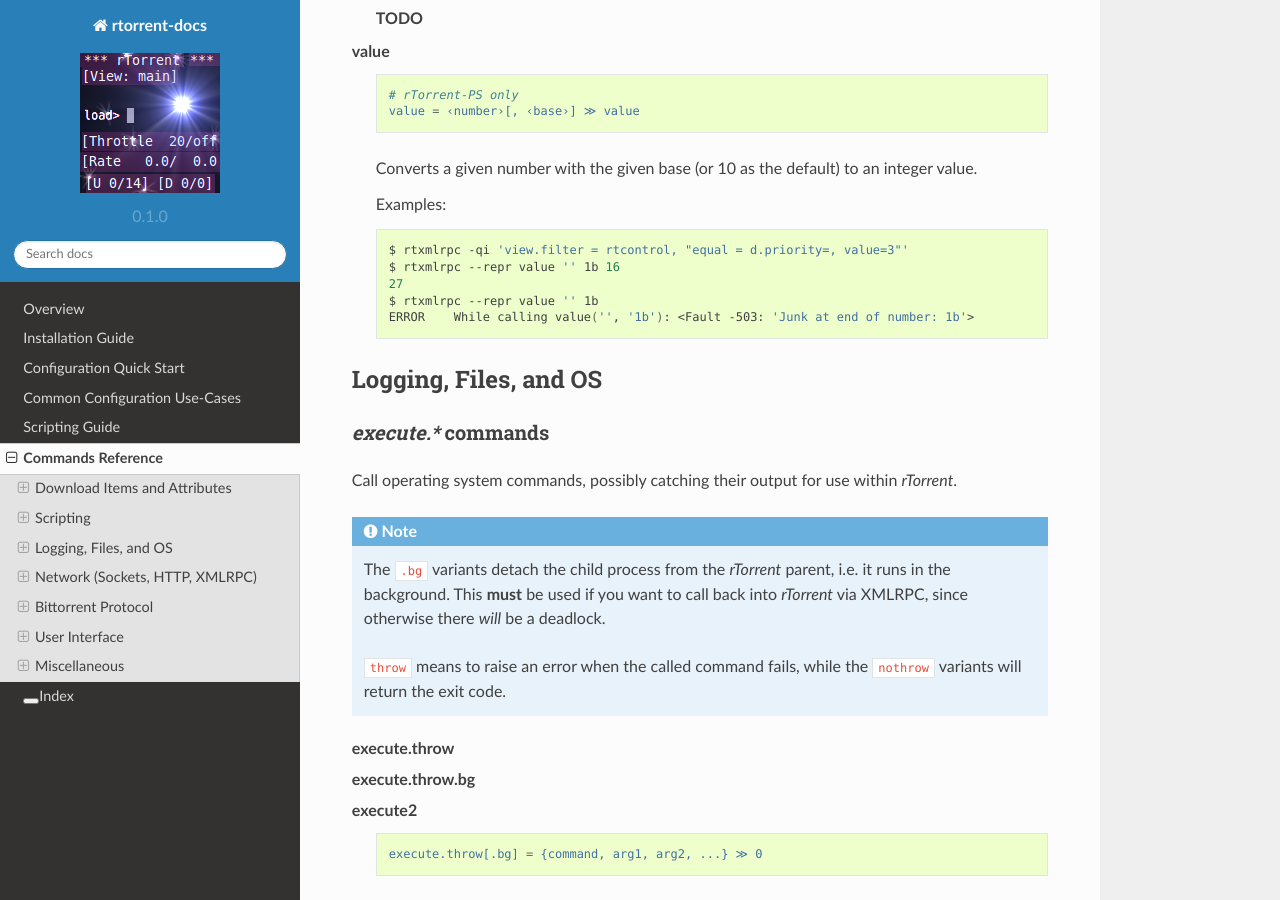
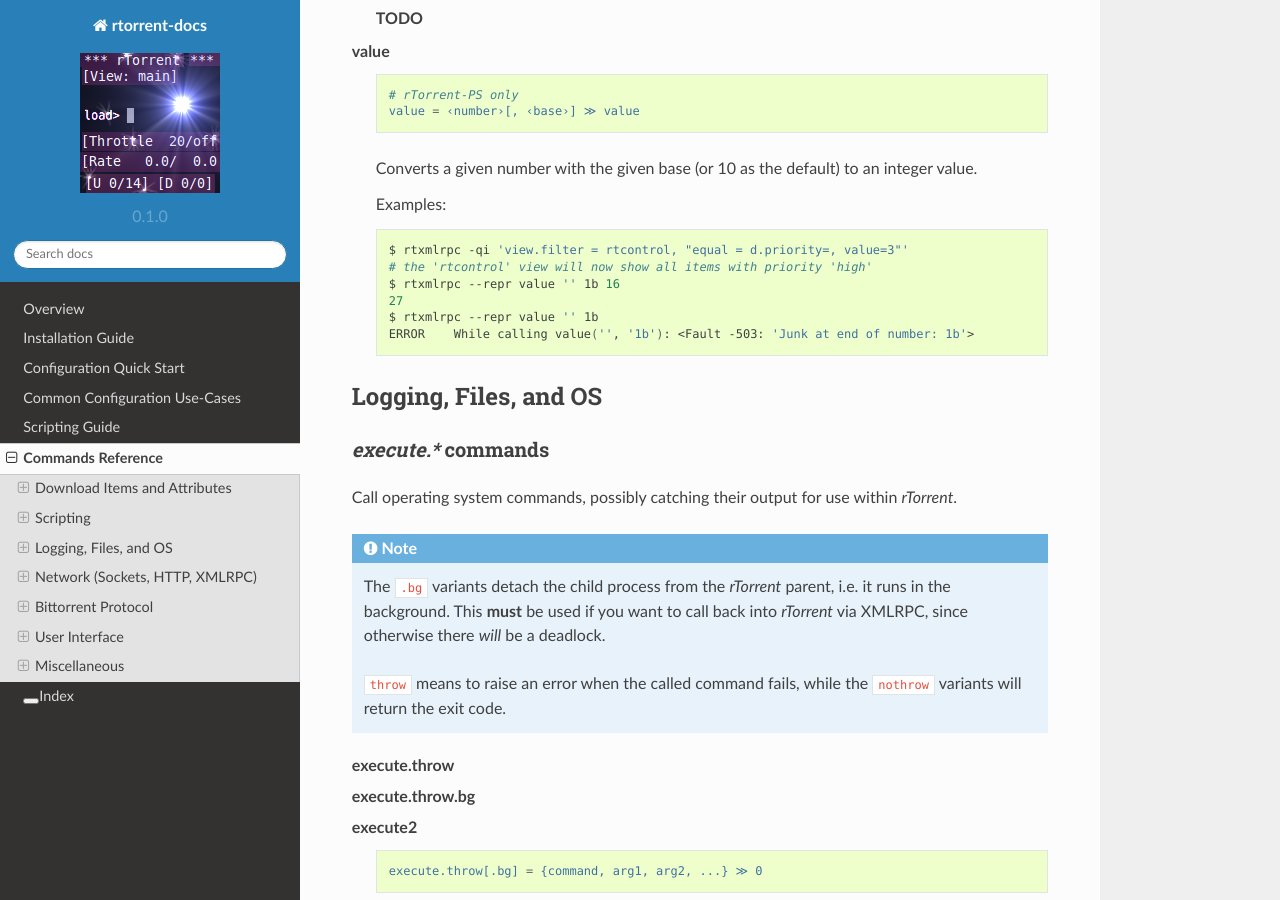
Before and after one commit to rtorrent-community/rtorrent-docs, a Sphinx documentation site: the page built from docs/cmd-ref.rst, in a window 1280 px wide and 900 px high, scrolled down 22882 px. Built offline with Sphinx 7.4.7 and the Read the Docs theme 2.0.0, drawn with Linux system fonts in a browser that asks for light colours.

Commit message:
explain results of value/view.filter example

```diff
--- a/docs/include-cmd-scripting.rst
+++ b/docs/include-cmd-scripting.rst
@@ -465,6 +465,7 @@
         .. code-block:: shell
 
             $ rtxmlrpc -qi 'view.filter = rtcontrol, "equal = d.priority=, value=3"'
+            # the 'rtcontrol' view will now show all items with priority 'high'
             $ rtxmlrpc --repr value '' 1b 16
             27
             $ rtxmlrpc --repr value '' 1b
```
